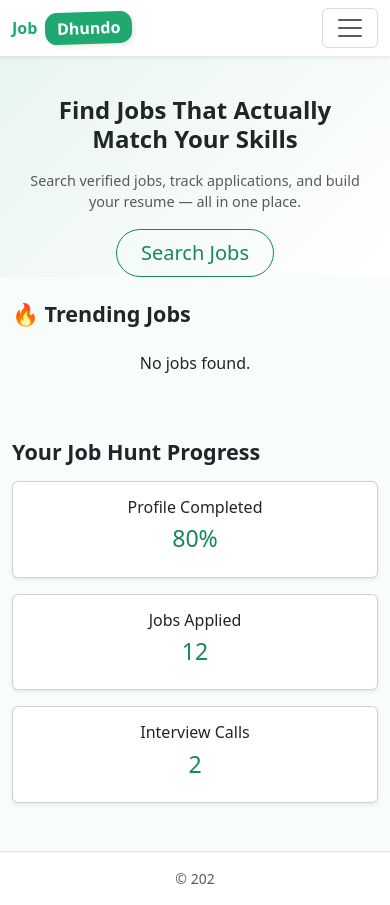
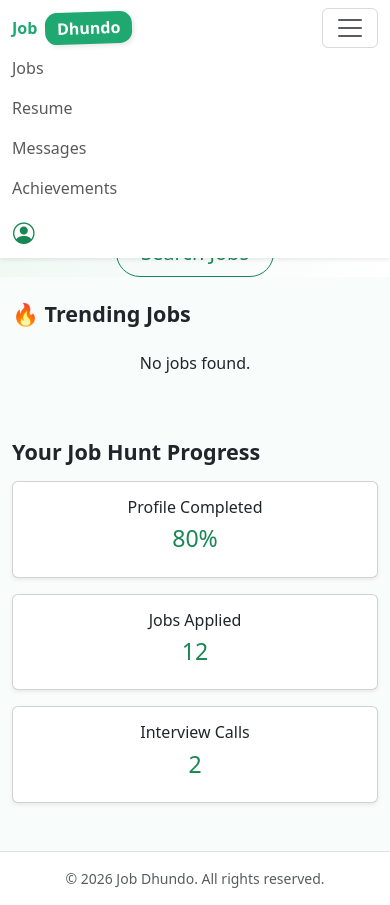
Before and after one commit to itsmrajguru/JobDhundo, a Django app: page /mainpage/ in a window 390 px wide, after a click that opens the changed part. Run offline with Django 5.2, Linux system fonts and the light colour scheme; a user stored in the database is signed in.

Commit message:
Updated Job Dhundo UI

```diff
--- a/templates/accounts/mainpage.html
+++ b/templates/accounts/mainpage.html
@@ -194,4 +194,34 @@
 <!-- ================= FOOTER ================= -->
 <footer class="bg-white border-top py-3 mt-auto">
   <div class="container text-center text-muted small">
-    © 202
+    © 2026 Job Dhundo. All rights reserved.
+  </div>
+</footer>
+
+<script>
+function showNavbarSearch() {
+  const isMobile = window.innerWidth <= 576;
+  const searchButton = document.querySelector('.hero button');
+  const navbarSearchForm = document.getElementById('navbarSearchForm');
+
+  if (isMobile) {
+    // Mobile UI: Replace the Search Jobs button with the search bar
+    const searchBarHTML = `
+      <form action="{% url 'mainpage' %}" method="get" class="d-flex mt-3 w-100" role="search">
+        <label for="searchInputMobile" class="visually-hidden">Search jobs</label>
+        <input id="searchInputMobile" type="text" name="q" class="form-control form-control-sm" placeholder="Search jobs...">
+        <button type="submit" class="btn btn-success btn-sm ms-1 px-3">Go</button>
+      </form>
+    `;
+    const wrapper = document.createElement('div');
+    wrapper.innerHTML = searchBarHTML;
+    searchButton.parentNode.replaceChild(wrapper, searchButton);
+  } else {
+    // PC UI: Show the navbar search bar between Achievements and Profile
+    navbarSearchForm.classList.remove('d-none');
+  }
+}
+</script>
+<script src="https://cdn.jsdelivr.net/npm/bootstrap@5.3.2/dist/js/bootstrap.bundle.min.js"></script>
+</body>
+</html>
```
